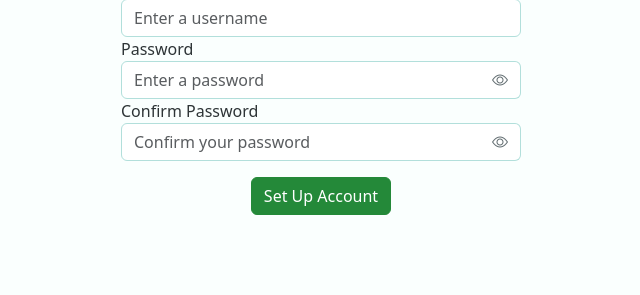
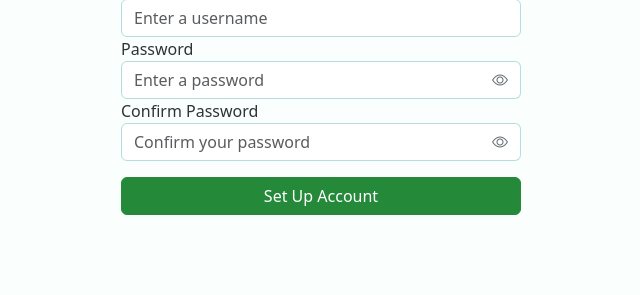
Before and after one commit to dieginin/HubSync, a Flask app: page /first_setup in a window 1280 px wide. Shown: the part 505-800 px from the top of the page, without its empty margins (319-959 px from the left). Run offline with Flask 3, Linux system fonts and the light colour scheme.

Commit message:
Refactor button layout in first_setup and login templates for consistent styling

```diff
--- a/website/templates/first_setup.html
+++ b/website/templates/first_setup.html
@@ -51,7 +51,9 @@
                 </button>
             </div>
         </div>
-        <button type="submit" class="btn btn-primary mt-3 mx-auto d-block">Set Up Account</button>
+        <div class="d-grid">
+            <button type="submit" class="btn btn-primary mt-3">Set Up Account</button>
+        </div>
     </form>
 </div>
 {% endblock %}
--- a/website/templates/login.html
+++ b/website/templates/login.html
@@ -27,7 +27,9 @@
                 </button>
             </div>
         </div>
-        <button type="submit" class="btn btn-primary mt-3 mx-auto d-block">Log In</button>
+        <div class="d-grid">
+            <button type="submit" class="btn btn-primary mt-3">Log In</button>
+        </div>
     </form>
 </div>
 {% endblock %}
```
